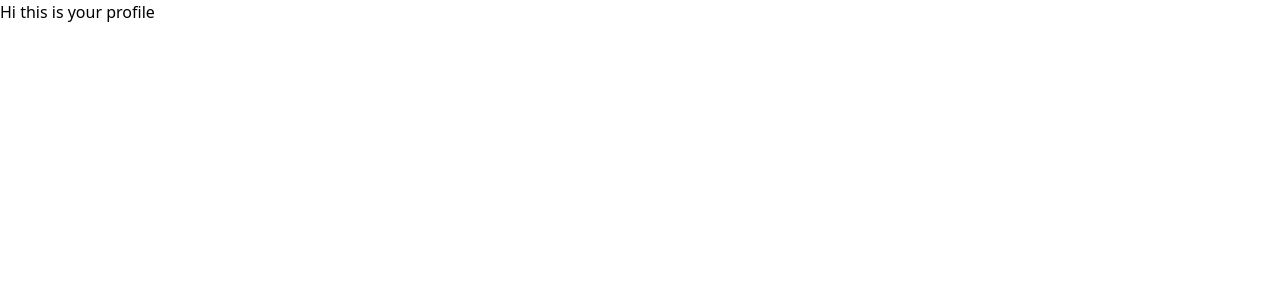
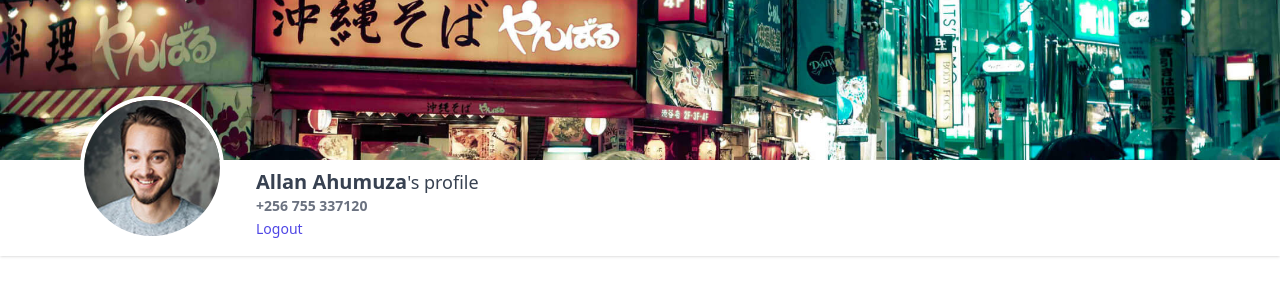
Before and after one commit to allandereal/octagon-test, a Vue app in the folder ui/: page / in a window 1280 px wide. Shown: the top 300 px of the page. Built offline with nearby package versions, Linux system fonts and the light colour scheme.

Commit message:
add and design profile page

```diff
--- a/ui/src/components/ProfilePage.vue
+++ b/ui/src/components/ProfilePage.vue
@@ -9,5 +9,18 @@ defineProps({
 </script>
 
 <template>
-<div>Hi this is your profile</div>
+<div>
+  <div class="w-full relative">
+    <img class="h-40 lg:h-100 w-full object-cover" src="/cover.jpg" alt="profile Cover Image">
+    <div class="shadow border-b-1 border-gray-200 pb-4 absolute top-0 mt-24 flex flex-col md:flex-row items-center md:items-end space-y-4 md:space-x-8 w-full mx-auto md:px-20">
+      <img class="w-36 h-36 rounded-full border-4 border-white" src="/avatar.jpg" alt="profile Picture">
+      <div class="text-center md:text-left">
+        <h3 class="text-xl font-bold text-gray-700">Allan Ahumuza<span class="font-light text-lg">'s profile</span></h3>
+        <p class="text-gray-500 text-sm font-semibold">+256 755 337120</p>
+        <router-link class="text-sm text-indigo-600 hover:underline" :to="{ name: 'login'}">Logout</router-link>
+
+      </div>
+    </div>
+  </div>
+</div>
 </template>
```
Also changed, not shown: ui/public/avatar.jpg (added), ui/public/cover.jpg (added).
